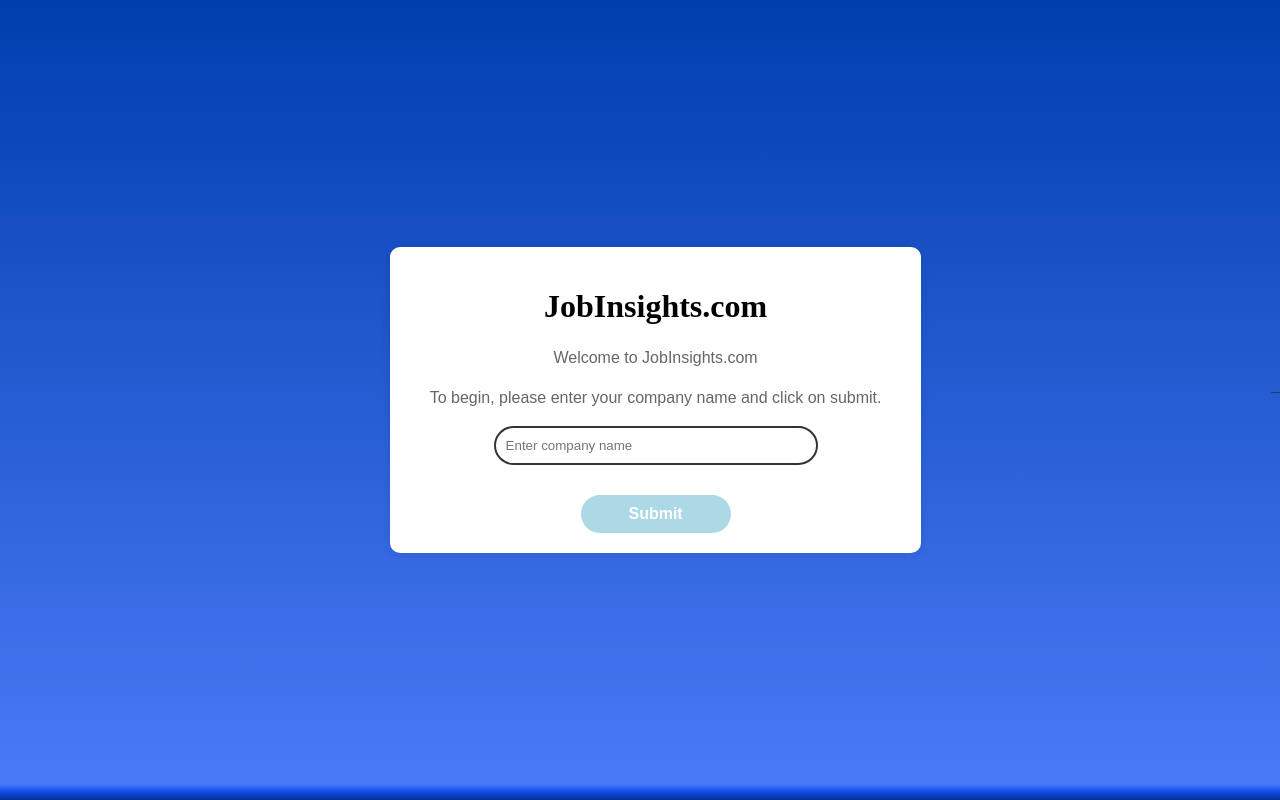
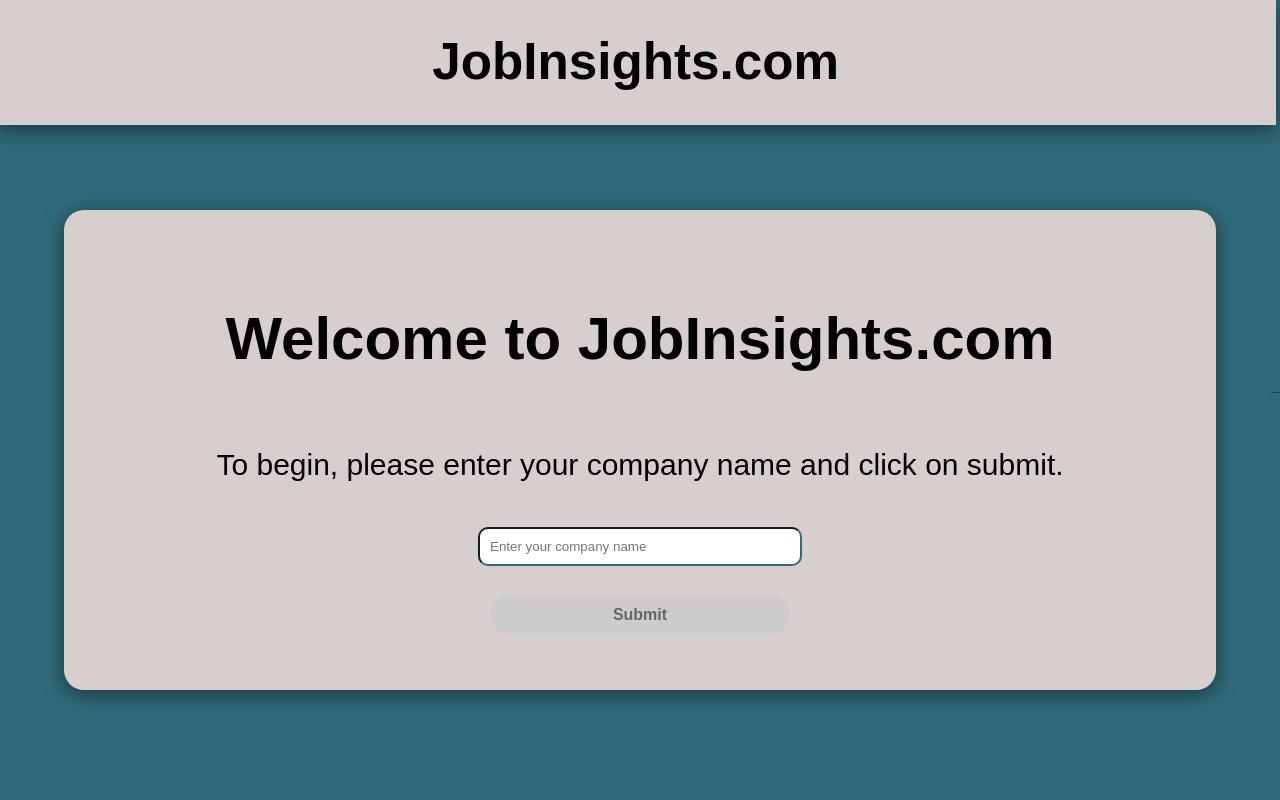
Before and after one commit to Icon1cc/MD-Corp-Ranks, a React (Vite) app in the folder frontend/: page / in a window 1280 px wide. Built offline with nearby package versions, Linux system fonts and the light colour scheme; no server answers.

Commit message:
Fixed the home page

```diff
--- a/frontend/src/components/CompanyInput.tsx
+++ b/frontend/src/components/CompanyInput.tsx
@@ -37,18 +37,24 @@ const CompanyInput: React.FC<CompanyInputProps> = ({ onCompanyNameSubmit, onComp
   }, [debouncedOnChange]);
 
   return (
+    <div id="root">
+      <WelcomeHeader />
       <div className="company-input-container">
-      <WelcomeHeader />
+        <h1>Welcome to JobInsights.com</h1>
+        <p>To begin, please enter your company name and click on submit.</p>
         <form onSubmit={handleSubmit} className="company-input-form">
           <input
             className="company-input"
             type="text"
-          placeholder="Enter company name"
+            placeholder="Enter your company name"
             value={companyName}
             onChange={handleCompanyNameChange}
           />
-        <button className="submit-button" type="submit">Submit</button>
+          <button className="submit-button" type="submit" disabled={!companyName.trim()}>
+            Submit
+          </button>
         </form>
+      </div>
     </div>
   );
 };
--- a/frontend/src/components/WelcomeHeader.tsx
+++ b/frontend/src/components/WelcomeHeader.tsx
@@ -2,10 +2,8 @@ import React from 'react';
 import '../styles/App.css';
 
 const WelcomeHeader: React.FC = () => (
-  <header className="company-header">
+  <header className="top-header">
     <h1>JobInsights.com</h1>
-    <p>Welcome to JobInsights.com</p>
-    <p>To begin, please enter your company name and click on submit.</p>
   </header>
 );
 
--- a/frontend/src/styles/App.css
+++ b/frontend/src/styles/App.css
@@ -1,44 +1,55 @@
-body,
-html {
+body, html {
   margin: 0;
   padding: 0;
   box-sizing: border-box;
   height: 100%;
   font-family: Arial, sans-serif;
-  background-image: linear-gradient(to bottom,
-      #003EAE 0%,
-      #4A7AF6 98%,
-      #0D4AE7 99%,
-      #072E93 100%);
+  background-color: #306a79;
 }
 
 #root {
   display: flex;
+  flex-direction: column;
   justify-content: center;
   align-items: center;
   height: 100%;
   width: 100%;
 }
 
-.company-input-container {
+.top-header {
+  width: 100%;
   text-align: center;
-  width: 100%;
-  max-width: 800px;
-  padding: 20px;
-  box-shadow: 0 0 10px rgba(0, 0, 0, 0.1);
-  border-radius: 10px;
-  margin: auto;
-  background-color: white;
+  font-size: 16px;
+  color: black;
+  background-color: rgb(215, 206, 206);
+  position: fixed;
+  top: 0;
+  box-shadow: 0 4px 20px rgba(0, 0, 0, 0.5);
 }
 
-.company-header h1 {
+.company-input-container {
+  width: 90%;
+  height: 60%;
+  margin-top: 50px;
+  box-shadow: 0 4px 20px rgba(0, 0, 0, 0.5);
+  border-radius: 20px;
+  background-color: rgb(215, 206, 206);
   color: black;
-  font-family: 'Times New Roman', Times, serif;
-  font-size: xx-large;
+  text-align: center;
+  position: absolute;
+  top: 50%;
+  left: 50%;
+  transform: translate(-50%, -50%);
+  overflow: auto;
+  display: flex;
+  flex-direction: column;
+  justify-content: center;
+  align-items: center;
+  font-size: 30px;
 }
 
-.company-header p {
-  color: #666;
+.company-input-container h1 {
+  font-size: 60px;
 }
 
 .company-input-form {
@@ -48,28 +59,20 @@ html {
   gap: 20px;
 }
 
-.company-input-form .company-input {
+.company-input-form .company-input, .company-input-form .submit-button {
+  width: 300px;
+  margin-top: 10px;
   padding: 10px;
-  margin-bottom: 10px;
-  border: 2px solid #333;
-  border-radius: 20px;
-  width: 300px;
+  background-color: white;
   color: black;
-  background-color: #fff;
+  border-radius: 10px;
+  border-color: #306a79;
 }
 
 .company-input-form .submit-button {
-  padding: 10px 20px;
-  border-radius: 20px;
-  border: none;
-  background-color: lightblue;
   color: white;
   cursor: pointer;
-  width: 100%;
-  max-width: 150px;
-  margin: 0 auto;
+  border: none;
+  border-radius: 20px;
+  background-color: #306a79;
 }
-
-.company-input-form .submit-button:hover {
-  background-color: blue;
-}
```
Lines whose indentation alone changed are shown as unchanged.
